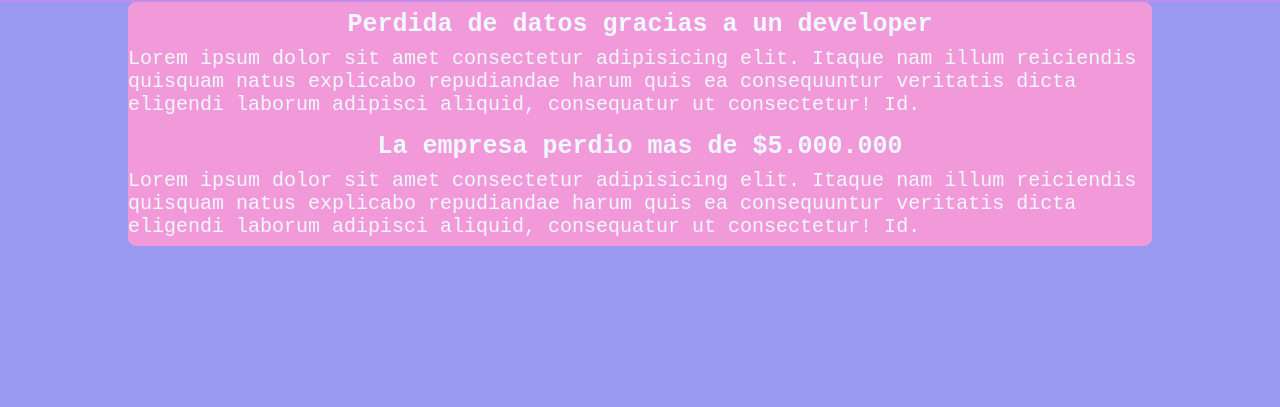
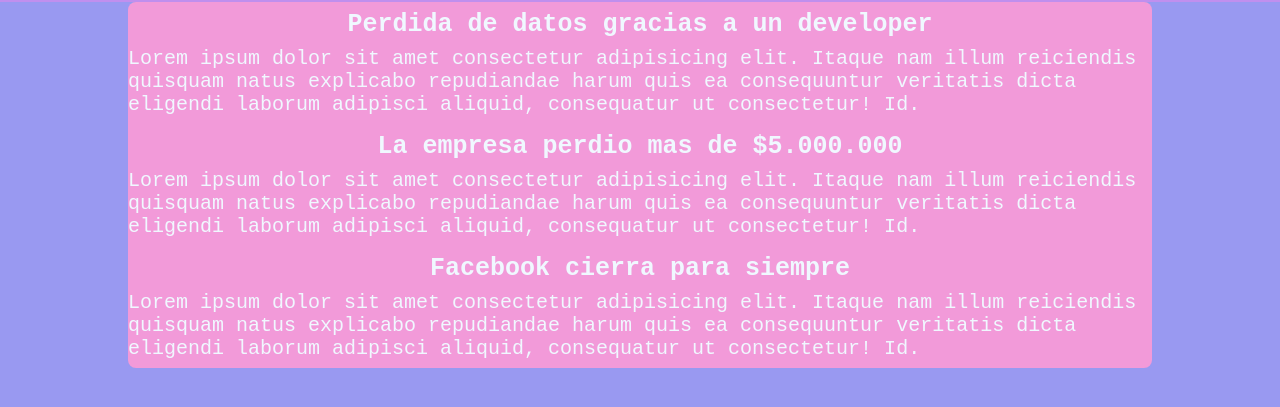
Before and after one commit to KeinerDev/Ejemplo, a plain HTML site: page index.html in a window 1280 px wide. Shown: the part 73-480 px from the top of the page. Drawn offline with Linux system fonts and the light colour scheme.

Commit message:
Agregué el subtema de Facebook

```diff
--- a/index.html
+++ b/index.html
@@ -15,6 +15,8 @@
         <p>Lorem ipsum dolor sit amet consectetur adipisicing elit. Itaque nam illum reiciendis quisquam natus explicabo repudiandae harum quis ea consequuntur veritatis dicta eligendi laborum adipisci aliquid, consequatur ut consectetur! Id.</p>
         <h2>La empresa perdio mas de $5.000.000</h2>
         <p>Lorem ipsum dolor sit amet consectetur adipisicing elit. Itaque nam illum reiciendis quisquam natus explicabo repudiandae harum quis ea consequuntur veritatis dicta eligendi laborum adipisci aliquid, consequatur ut consectetur! Id.</p>
+        <h2>Facebook cierra para siempre</h2>
+        <p>Lorem ipsum dolor sit amet consectetur adipisicing elit. Itaque nam illum reiciendis quisquam natus explicabo repudiandae harum quis ea consequuntur veritatis dicta eligendi laborum adipisci aliquid, consequatur ut consectetur! Id.</p>
     </main>
 </body>
 </html>
```
